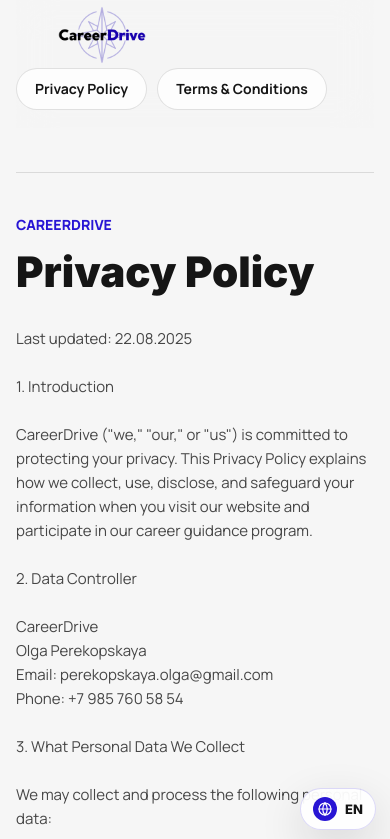
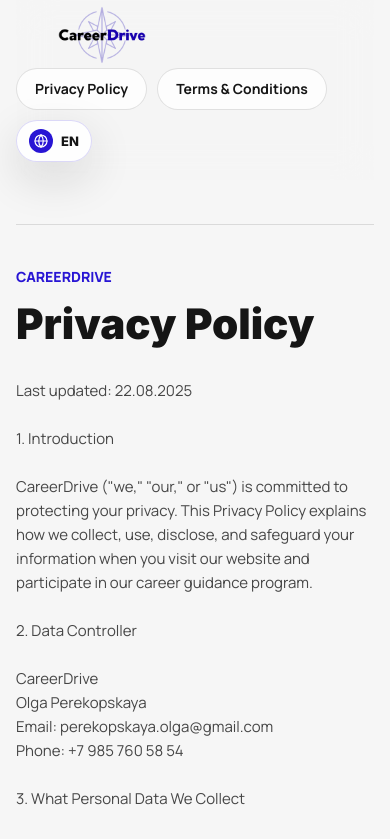
Before and after one commit to danrody/web_landing_Olga, a website: page node-clone/public/privacy.html in a window 390 px wide. Shown: the top 839 px of the page. Drawn offline with Linux system fonts and the light colour scheme.

Commit message:
Add files via upload

```diff
--- a/node-clone/public/language.js
+++ b/node-clone/public/language.js
@@ -45,7 +45,7 @@
       <span class="language-switcher-code"></span>
     `;
     button.addEventListener("click", toggleLanguage);
-    document.body.appendChild(button);
+    (document.querySelector(".legal-links") || document.body).appendChild(button);
     updateSwitcher(getLanguage());
   }
 
--- a/node-clone/public/legal-i18n.js
+++ b/node-clone/public/legal-i18n.js
@@ -72,7 +72,7 @@
 
 6.1 Поставщики услуг:
 
-    Платформа сайта: Webflow для хостинга и обработки форм
+    Платформа сайта: Vercel для хостинга сайта и доставки статических страниц
     Коммуникационные инструменты: WhatsApp для связи и коммуникации по программе
     Аналитика: Google Analytics для улучшения сайта
     Социальные сети: LinkedIn, YouTube для бизнес-профилей
--- a/node-clone/public/privacy.html
+++ b/node-clone/public/privacy.html
@@ -80,7 +80,7 @@
 
 6.1 Service Providers:
 
-    Website Platform: Webflow for website hosting and form processing
+    Website Platform: Vercel for website hosting and static site delivery
     Communication Tools: WhatsApp for contact and program communication
     Analytics: Google Analytics for website improvement
     Social Media: LinkedIn, YouTube for our business profiles
--- a/node-clone/public/styles.css
+++ b/node-clone/public/styles.css
@@ -227,7 +227,7 @@
 .language-switcher {
   position: fixed;
   right: 22px;
-  bottom: 22px;
+  top: 92px;
   z-index: 1000;
   display: inline-grid;
   grid-template-columns: 24px auto;
@@ -245,6 +245,12 @@
   font: 800 13px/1 "Inter", "Manrope", Arial, sans-serif;
   cursor: pointer;
   transition: transform 180ms ease, border-color 180ms ease, background 180ms ease, color 180ms ease;
+}
+
+.legal-links .language-switcher {
+  position: static;
+  right: auto;
+  top: auto;
 }
 
 .language-switcher:hover {
@@ -2215,11 +2221,17 @@
 
 @media (max-width: 767px) {
   .language-switcher {
-    right: 14px;
-    bottom: 14px;
+    top: 14px;
+    right: max(96px, 19vw);
     min-width: 76px;
     height: 42px;
     padding: 0 12px;
+  }
+
+  .legal-links .language-switcher {
+    position: static;
+    right: auto;
+    top: auto;
   }
 }
 
```
